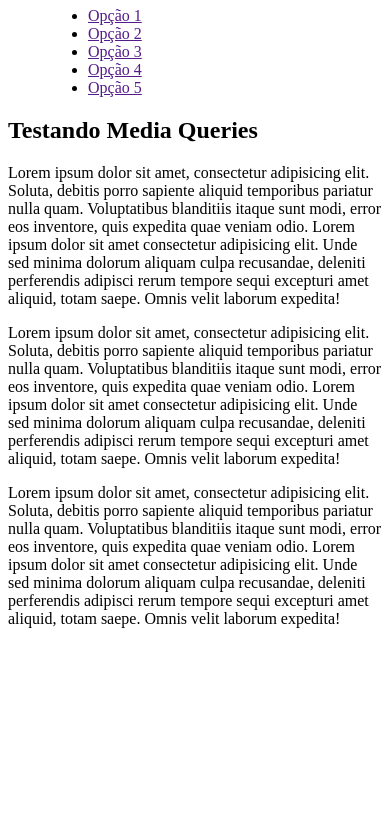
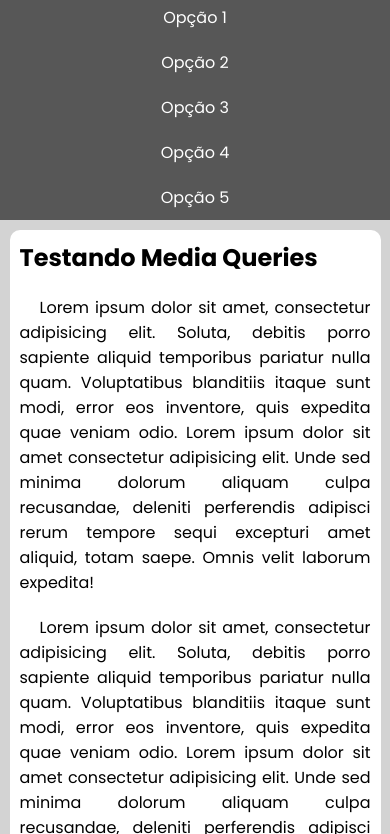
Before and after one commit to DarioN370/mediaQuery, a plain HTML site: page index.html in a window 390 px wide. Shown: the part 73-907 px from the top of the page. Before the commit the page ends 844 px from the top, so only its background shows below. Drawn offline with Linux system fonts and the light colour scheme.

Commit message:
init site with mobile first

```diff
--- a/assets/css/style.css
+++ b/assets/css/style.css
@@ -0,0 +1,59 @@
+@charset "UTF-8";
+
+@import url('https://fonts.googleapis.com/css2?family=Poppins:ital,wght@0,100;0,200;0,300;0,400;0,500;0,600;0,700;0,800;0,900;1,100;1,200;1,300;1,400;1,500;1,600;1,700;1,800;1,900&display=swap');
+
+*{
+    font-family: "Poppins", sans-serif;
+    margin: 0;
+    padding: 0;
+
+}
+
+body, html{
+    background: lightgray;
+}
+
+header{
+    background: gray;
+}
+
+header h1{
+    padding: 10px;
+    text-align: center;
+}
+
+menu{
+    display: block;
+}
+
+menu li{
+    list-style: none;
+}
+
+menu a{
+    display: block;
+    padding: 10px;
+    text-decoration: none;
+    background: rgb(87, 87, 87);
+    color: white;
+    text-align: center;
+}
+
+main{
+    width: 90vw;
+    background: white;
+    margin: auto;
+    margin-top: 10px;
+    padding: 10px;
+    border-radius: 10px;
+}
+
+article h2{
+    padding-bottom: 20px;
+}
+
+article p{
+    text-align: justify;
+    margin-bottom: 20px;
+    text-indent: 20px; /*bota o espaçamento dos paragrafos igual no word*/
+}
--- a/index.html
+++ b/index.html
@@ -3,6 +3,7 @@
 <head>
     <meta charset="UTF-8">
     <meta name="viewport" content="width=device-width, initial-scale=1.0">
+    <link rel="stylesheet" href="assets/css/style.css">
     <title>Media Query</title>
 </head>
 <body>
```
